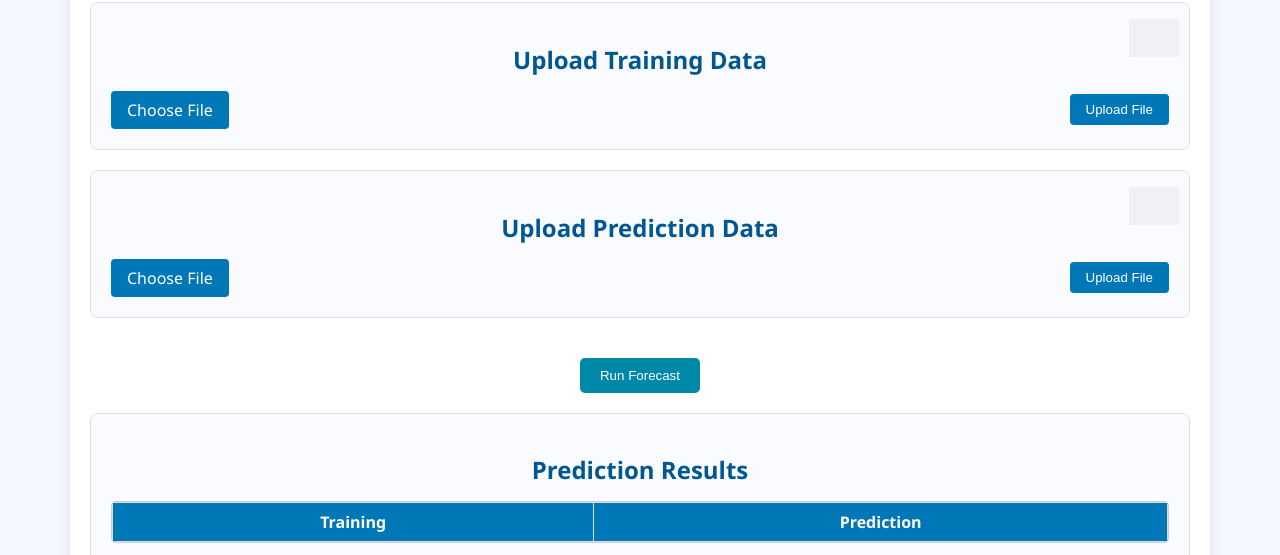
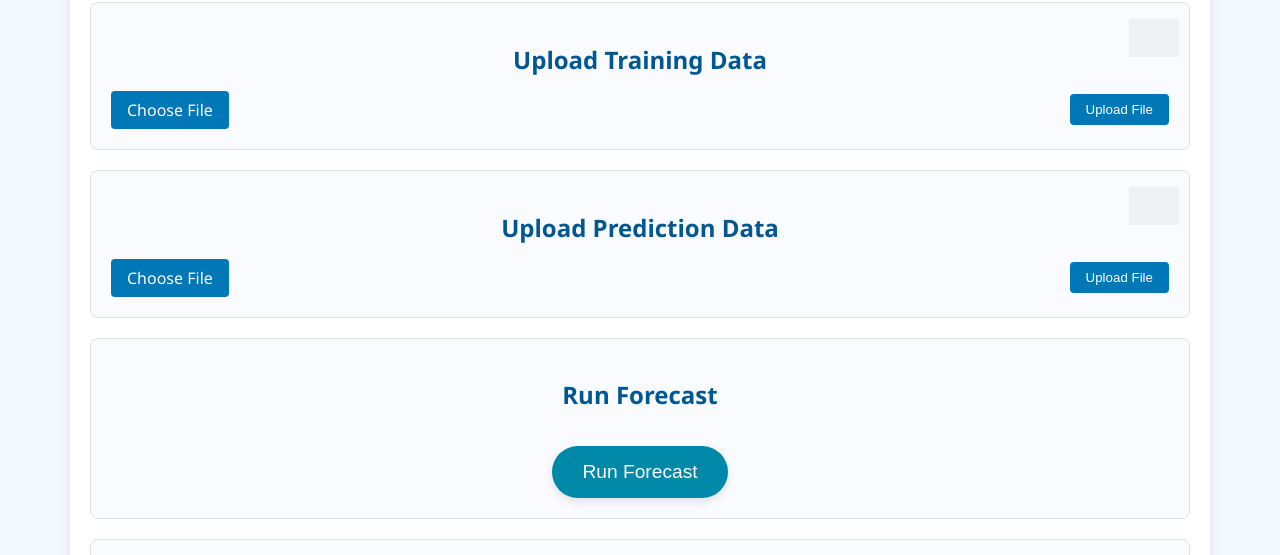
Before and after one commit to abdullahakif7401/Time-Series-Prediction, a plain HTML site: page templates/index.html in a window 1280 px wide. Shown: the part 245-800 px from the top of the page. Drawn offline with Linux system fonts and the light colour scheme; grey boxes are pictures that could not be loaded.

Commit message:
updated run forecast button and changed file paths in model file

```diff
--- a/templates/index.html
+++ b/templates/index.html
@@ -73,16 +73,19 @@
             background-color: #0088a9;
             color: white;
             border: none;
-            padding: 10px 20px;
-            border-radius: 5px;
+            padding: 15px 30px;
+            border-radius: 50px;
             text-decoration: none;
             display: inline-block;
             margin-top: 20px;
             cursor: pointer;
-            transition: background-color 0.3s ease;
+            transition: background-color 0.3s ease, transform 0.3s ease;
+            font-size: 1.2em;
+            box-shadow: 0 4px 8px rgba(0, 0, 0, 0.1);
         }
         .nav-button:hover {
             background-color: #00aabd;
+            transform: scale(1.05);
         }
         .file-upload {
             margin-top: 10px;
@@ -171,7 +174,10 @@
                 </div>
             </form>
         </div>
-        <button class="nav-button" id="run-forecast-button" style="margin-bottom: 20px;">Run Forecast</button>
+        <div class="section">
+            <h2>Run Forecast</h2>
+            <button class="nav-button" id="run-forecast-button">Run Forecast</button>
+        </div>
         <div class="section">
             <h2>Prediction Results</h2>
             <div class="table-container">
```
Also changed, not shown: 1 other file.
